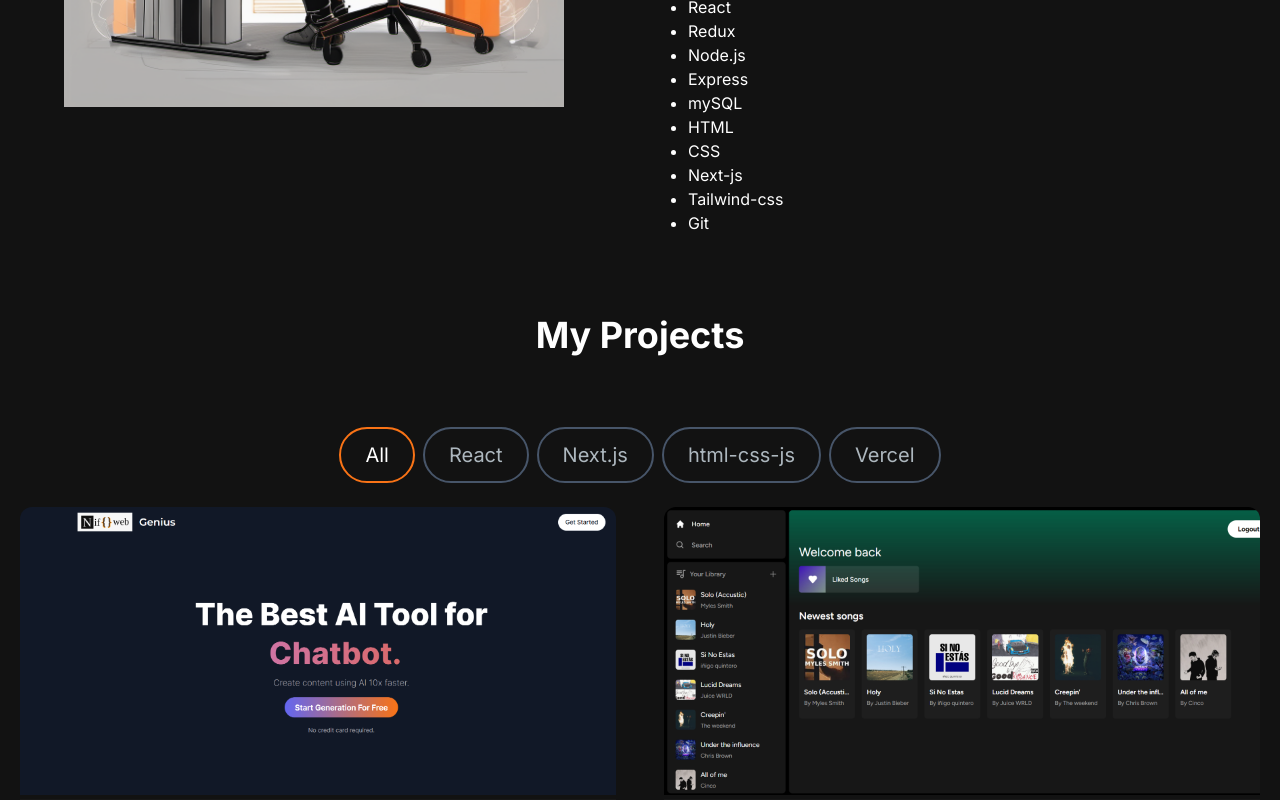
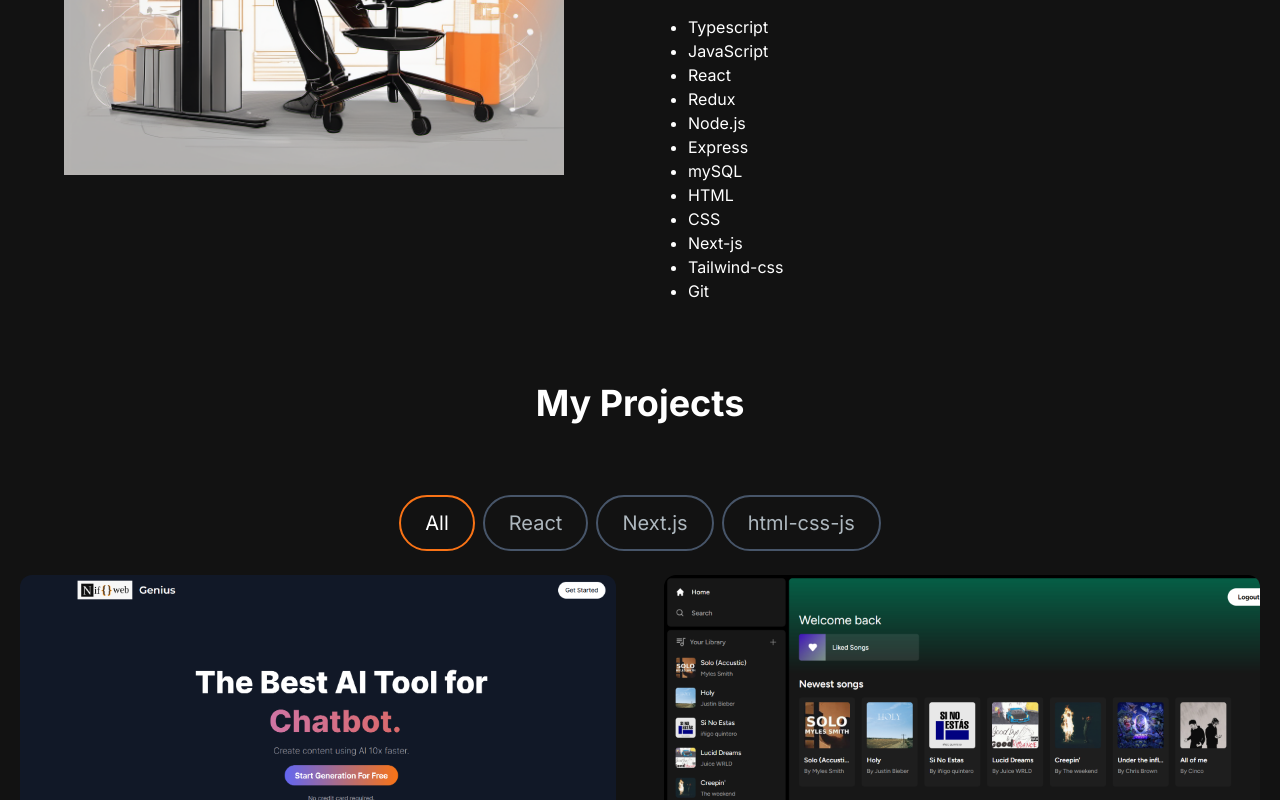
Before and after one commit to nivnomdar/Portfolio, a Next.js app: page / in a window 1280 px wide. Shown: the part 1104-1904 px from the top of the page. Built offline with nearby package versions, Linux system fonts and the light colour scheme.

Commit message:
Changes in navbar, herosection and projectsection

```diff
--- a/src/app/components/HeroSection.tsx
+++ b/src/app/components/HeroSection.tsx
@@ -17,7 +17,7 @@
 
   return (
     <section id="heroSection">
-      <div className="grid grid-cols-1 sm:grid-cols-12 my-12 mb-16">
+      <div className="grid grid-cols-1 sm:grid-cols-12 my-4 lg:my-[90px]">
         <div className="col-span-8 place-self-center text-center sm:text-left">
           <h1 className="text-white mb-4 text-4xl place-self-center sm:text-5xl lg:text-6xl font-extrabold">
             <span className="text-transparent bg-clip-text bg-gradient-to-r from-orange-500 to-orange-800">
--- a/src/app/components/Navbar.tsx
+++ b/src/app/components/Navbar.tsx
@@ -71,7 +71,7 @@
               className={cn(
                 `flex text-center mr-2 px-2 py-1
                font-medium cursor-pointer hover:text-black hover:bg-orange-400
-             text-black bg-orange-300 rounded-full transition-all`
+               text-orange-500 bg-[#AB] rounded-full transition-all border-[1px] border-orange-500`
               )}>
               <div className="flex items-center py-1">
                 <link.icon className={cn("h-5 w-5")} />
--- a/src/app/components/ProjectTag.tsx
+++ b/src/app/components/ProjectTag.tsx
@@ -10,6 +10,7 @@
   const buttonStyles = isSelected
     ? "text-white border-orange-500"
     : "text-[#ADB7BE] border-slate-600 hover:border-white";
+
   return (
     <button
       className={`${buttonStyles} rounded-full border-2 px-6 py-3 text-xl cursor-pointer`}
--- a/src/app/components/ProjectsSection.tsx
+++ b/src/app/components/ProjectsSection.tsx
@@ -11,7 +11,7 @@
     description:
       "Create convertion, image, video, code and music using ai tools.",
     image: "/images/projects/Dashboard-Nif-ai.png",
-    tag: ["All", "Next.js", "Vercel"],
+    tag: ["All", "Next.js"],
     gitUrl: "https://github.com/nivnomdar/Nif-ai",
   },
   {
@@ -19,7 +19,7 @@
     title: "Spotify Web",
     description: "Listen to music and choose your favorite songs.",
     image: "/images/projects/Dashboard-Nif-Spotify.png",
-    tag: ["All", "Next.js", "Vercel"],
+    tag: ["All", "Next.js"],
     gitUrl: "https://github.com/nivnomdar/Nif-Spotify",
   },
   {
@@ -28,7 +28,7 @@
     description:
       "Search for movies or tvshows, see their information and add to your favorites.",
     image: "/images/projects/Dashboard-MoviesTvShows.png",
-    tag: ["All", "React", "Vercel"],
+    tag: ["All", "React"],
     gitUrl: "https://github.com/nivnomdar/Nif-MoviesTvShows-App",
   },
   {
@@ -37,7 +37,7 @@
     description:
       "Search Videogames, see their information and add to your favorites.",
     image: "/images/projects/Dashboard-VideoGames.png",
-    tag: ["All", "React", "Vercel"],
+    tag: ["All", "React"],
     gitUrl: "https://github.com/nivnomdar/Nif-GamesWeb",
   },
   {
@@ -92,7 +92,7 @@
       <h2 className="text-center text-4xl font-bold text-white mt-4 mb-8 md:mb-12">
         My Projects
       </h2>
-      <div className="text-white flex flex-row justify-center items-start gap-2 py-6">
+      <div className="text-white flex flex-row justify-center items-start gap-2 py-6 sm:w-full">
         <ProjectTag
           onClick={handleTagChange}
           name="All"
@@ -113,11 +113,6 @@
           name="html-css-js"
           isSelected={tag === "html-css-js"}
         />
-        <ProjectTag
-          onClick={handleTagChange}
-          name="Vercel"
-          isSelected={tag === "Vercel"}
-        />
       </div>
       <div className="grid md:grid-cols-2 gap-8 md:gap-12 mx-5">
         {filteredProjects.map((project) => (
```
